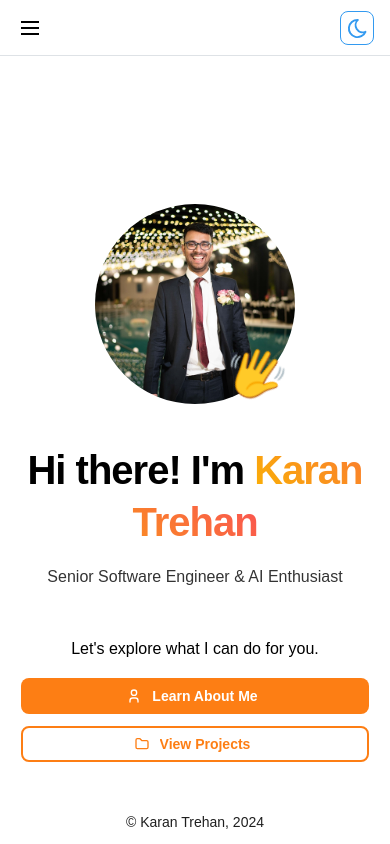
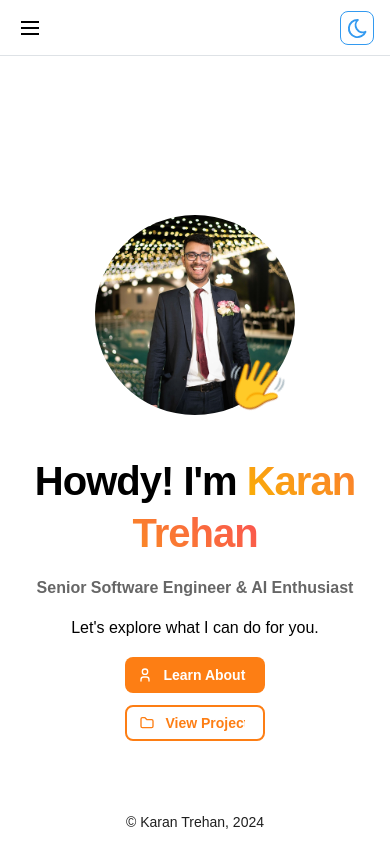
Before and after one commit to karantrehan3/karantrehan3.github.io, a React (Vite) app: page / in a window 390 px wide. Built offline with nearby package versions, Linux system fonts and the light colour scheme.

Commit message:
feat: CSS Fixes

```diff
--- a/src/components/HomeActions/HomeActions.module.css
+++ b/src/components/HomeActions/HomeActions.module.css
@@ -3,7 +3,7 @@
   flex-direction: column;
   align-items: center;
   gap: 1.5rem;
-  margin-top: var(--mantine-spacing-xl);
+  margin-top: var(--mantine-spacing-s);
 }
 
 .text {
@@ -71,7 +71,7 @@
 
   .buttonGroup {
     flex-direction: column;
-    width: 100%;
+    width: 40%;
     gap: 0.75rem;
   }
 
--- a/src/components/Welcome/Welcome.module.css
+++ b/src/components/Welcome/Welcome.module.css
@@ -3,7 +3,7 @@
   color: light-dark(var(--mantine-color-black), var(--mantine-color-white));
   font-size: clamp(2rem, 5vw + 1rem, 6rem);
   font-weight: 900;
-  letter-spacing: clamp(-0.5rem, -1vw, -2rem);
+  letter-spacing: clamp(-0.3rem, -1vw, -2rem);
   transition: font-size 0.3s ease, letter-spacing 0.3s ease;
   word-wrap: break-word;
   overflow-wrap: break-word;
@@ -16,10 +16,11 @@
 
 .subtitle {
   text-align: center;
-  font-weight: 500;
+  font-weight: 800;
+  font-size: 1.5rem;
   margin-top: 1rem;
   margin-bottom: 1rem;
-  opacity: 0.8;
+  opacity: 0.6;
   transition: opacity 0.3s ease;
 }
 
--- a/src/components/Welcome/Welcome.tsx
+++ b/src/components/Welcome/Welcome.tsx
@@ -7,7 +7,7 @@ export function Welcome(): ReactElement {
   return (
     <div>
       <Title className={classes.title}>
-        Hi there! I'm{" "}
+        Howdy! I'm{" "}
         <Text
           inherit
           variant="gradient"
--- a/src/pages/Home/Home.module.css
+++ b/src/pages/Home/Home.module.css
@@ -1,7 +1,7 @@
 .content {
     display: flex;
     flex-grow: 1;
-    min-height: 100vh;
+    height: 100%; /* Fill available space in flex container */
 }
 
 .left {
@@ -28,7 +28,7 @@
         flex-direction: column;
         justify-content: center;
         align-items: center;
-        min-height: 100vh;
+        height: 100%;
         padding: 1rem;
     }
 
```
